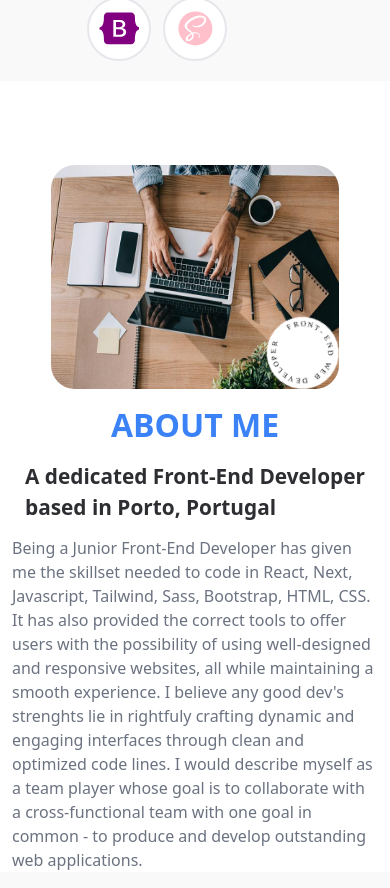
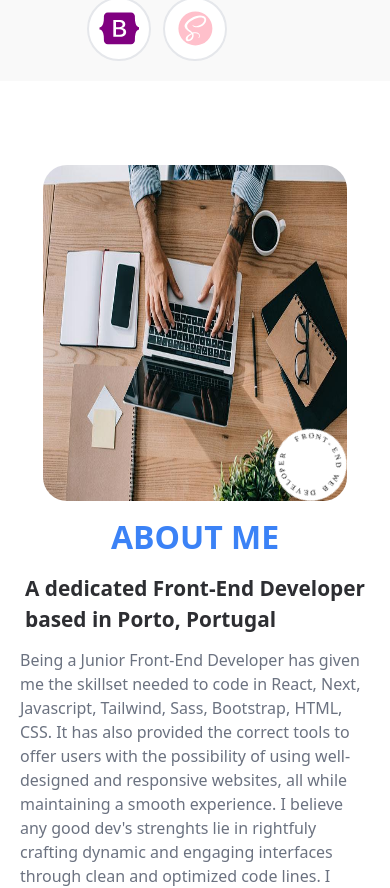
Before and after one commit to ClaudioCunhaDev/CunhaDev, a React (Vite) app: page / in a window 390 px wide. Shown: the part 1013-1901 px from the top of the page. Built offline with nearby package versions, Linux system fonts and the light colour scheme.

Commit message:
try to fix about me IMG

```diff
--- a/src/components/About.jsx
+++ b/src/components/About.jsx
@@ -6,14 +6,14 @@ export const About = () => {
   return (
     <div
       id="about"
-      className="bg-corFundo2 w-full pt-[10vh] lg:flex lg:justify-center lg:gap-[3rem] lg:h-screen lg:items-center"
+      className="bg-corFundo2 w-full pt-[10vh] lg:pt-[10vh] lg:flex lg:justify-center lg:gap-[3rem] lg:h-screen lg:items-center"
     >
-      <div className="min-h-[14rem] flex justify-center items-center">
-        <div className="relative">
+      <div className="flex justify-center items-center">
+        <div className="relative ">
           <img
             src={dek}
             alt=""
-            className="w-[18rem] h-[14rem] rounded-3xl md:h-[50vh] md:w-[25rem] lg:h-[50vh] lg:w-[45rem] lg:rounded-2xl 2xl:h-[80%] min-[1920px]:w-[45rem] hover:drop-shadow-3xl"
+            className="w-[19rem] h-[21rem] rounded-3xl md:h-[50vh] md:w-[30rem] lg:h-[50vh] lg:w-[45rem] lg:rounded-2xl 2xl:h-[80%] min-[1920px]:w-[45rem] hover:drop-shadow-3xl"
           />
           <div className="divImg absolute right-0 bottom-0 ">
             <img
@@ -30,7 +30,7 @@ export const About = () => {
         <h2 className="text-[1.3rem] text-title font-bold px-5 md:text-[1.7rem] md:px-0">
           A dedicated Front-End Developer <br /> based in Porto, Portugal
         </h2>
-        <p className="min-w-[18rem] max-w-[27rem] px-3 text-gray-500 md:text-[1.2rem] md:w-[27rem]">
+        <p className="min-w-[18rem] max-w-[27rem] px-5 md:px-3 text-gray-500 md:text-[1.2rem] md:w-[27rem]">
           Being a Junior Front-End Developer has given me the skillset needed to
           code in React, Next, Javascript, Tailwind, Sass, Bootstrap, HTML, CSS.
           It has also provided the correct tools to offer users with the
```
